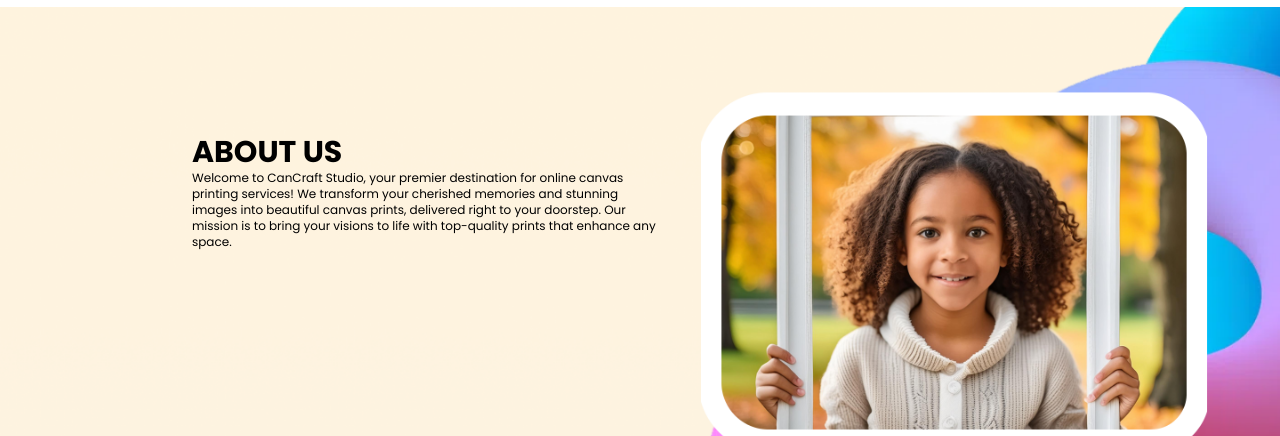
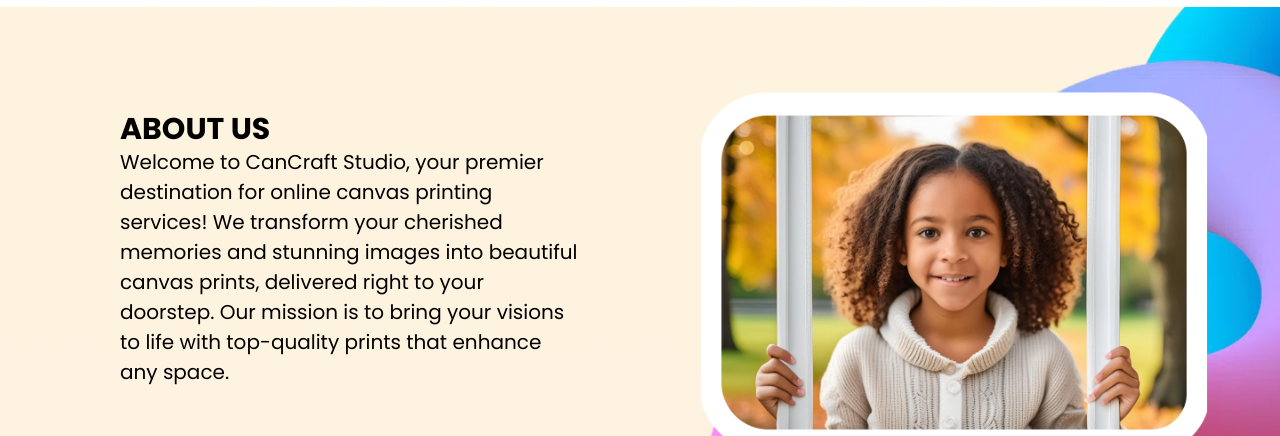
Before and after one commit to eldhopaulose/cancraft, a React (Vite) app: page / in a window 1280 px wide. Shown: the part 2637-3073 px from the top of the page. Built offline with nearby package versions, Linux system fonts and the light colour scheme.

Commit message:
about us font size is fixed

```diff
--- a/src/pages/Home.jsx
+++ b/src/pages/Home.jsx
@@ -92,9 +92,9 @@ function Home() {
                 <div className="w-full md:hidden sm:block lg:hidden">
                     <img className=" w-full h-screen text-black" src={AboutUsMobile} alt="Plus" />
                 </div>
-                <div className="absolute  top-1/2 bottom-1/2 left-1/2 right-0 transform -translate-x-1/2 -translate-y-1/2 md:right-96 lg:right-96 sm:right-0 sm:top-1/2 md:top-1/3 lg:top-1/3 sm:left-1/2 md:left-1/3" >
-                    <h4 className="text-3xl font-bold relative">ABOUT US</h4>
-                    <p className=" text-xs relative ">Welcome to CanCraft Studio, your premier destination for online canvas printing services! We transform your cherished memories and stunning images into beautiful canvas prints, delivered right to your doorstep. Our mission is to bring your visions to life with top-quality prints that enhance any space.</p>
+                <div className="absolute  top-1/2 bottom-1/2 left-1/2 right-0 transform -translate-x-1/2 -translate-y-1/2 md:right-60 lg:right-60 sm:right-0 sm:top-1/2 md:top-1/3 lg:top-1/4 sm:left-1/2 md:left-1/3" >
+                    <h4 className="text-3xl font-bold relative mt-10">ABOUT US</h4>
+                    <p className="  relative w-3/4 " style={{ fontSize: "20px" }}>Welcome to CanCraft Studio, your premier destination for online canvas printing services! We transform your cherished memories and stunning images into beautiful canvas prints, delivered right to your doorstep. Our mission is to bring your visions to life with top-quality prints that enhance any space.</p>
                 </div>
             </div>
 
```
